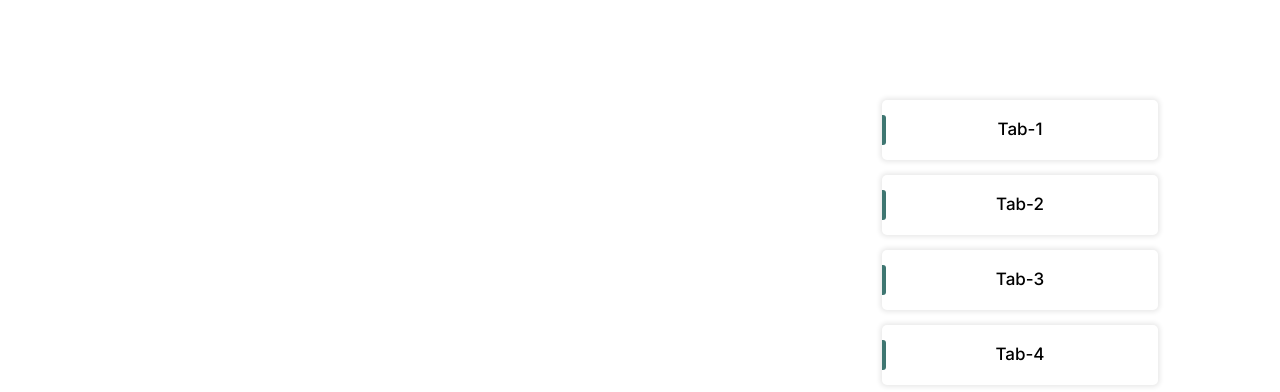
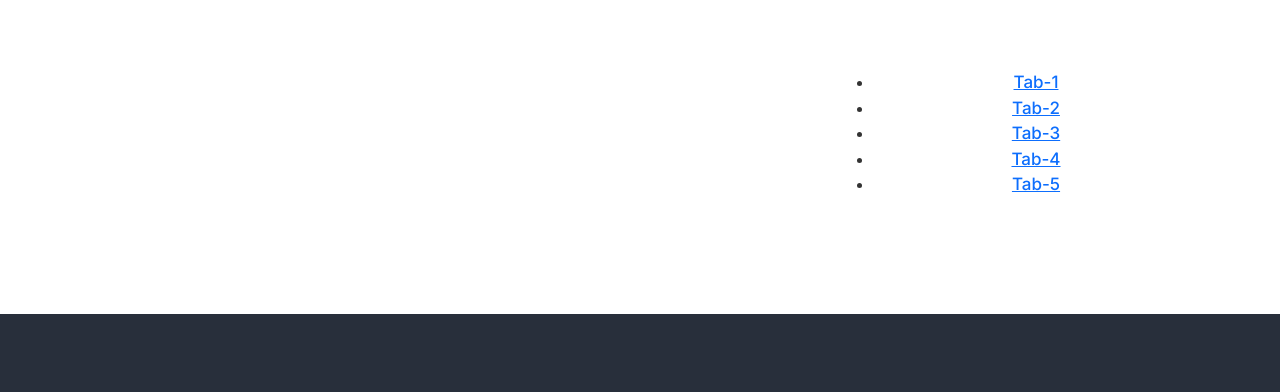
Before and after one commit to wtechyteam/WtechyReact, a React (Create React App) app: page /insights/1 in a window 1280 px wide. Shown: the part 380-772 px from the top of the page. Built offline with nearby package versions, Linux system fonts and the light colour scheme; no server answers.

Commit message:
v-branch

```diff
--- a/src/App.scss
+++ b/src/App.scss
@@ -64,6 +64,7 @@ img {
 .fontInter{
   font-family: "Inter", sans-serif ;
 }
+
 // ================v-css===================
 
 .customForm{
--- a/src/assets/styles/customStyle.scss
+++ b/src/assets/styles/customStyle.scss
@@ -12,56 +12,6 @@
   -webkit-box-orient: vertical;
   overflow: hidden;
 }
-
-.news_tabs {
-  display: grid;
-  grid-template-columns: repeat(1, 1fr);
-  grid-gap: 15px;
-  list-style: none;
-  padding: 30px 40px;
-  position: sticky;
-  top: 10%;
-
-  .news_btn {
-    border-radius: 5px;
-    box-shadow: 0 0 5px 2px rgba(0, 0, 0, .09);
-    text-align: center;
-    position: relative;
-
-    a {
-      text-decoration: none;
-      color: #000;
-      padding: 10px 15px;
-      min-height: 60px;
-
-    }
-
-    &:hover {
-      box-shadow: 0 0 26px 4px rgba(0, 0, 0, .11);
-
-      a {
-        color: var(--secondary);
-      }
-
-    }
-
-    &::before {
-      content: "";
-      width: 4px;
-      height: 30px;
-      background: var(--secondary);
-      position: absolute;
-      left: 0;
-      top: 50%;
-      transform: translateY(-50%);
-      display: block;
-      border-radius: 0 3px 3px 0;
-    }
-  }
-}
-
-
-
 
 /******Custom Utility CSS Start*******/
 .logo_title {
@@ -403,6 +353,11 @@
   }
 }
 
+
+.modal-content{
+  width: calc(100% - 30px);
+  margin: 0 auto;
+}
 /******Custom Utility CSS End*******/
 
 
@@ -742,6 +697,13 @@
   box-shadow: 0 0 5px 2px rgba(0, 0, 0, .09);
   padding: 0;
 
+  @media (max-width:578px) {
+    right: 0px;
+    top:0px;
+    width: 35px;
+  height: 35px;
+  }
+
   &:hover {
     background-color: #000;
     color: #fff;
@@ -750,6 +712,14 @@
   svg {
     font-size: 25px;
   }
+}
+.video_popup{
+  width: 100%;
+  height: 420px;
+  @media (max-width:576.98px) {
+    height: 300px;
+  }
+
 }
 
 // **********************Loading-page start*********************
--- a/src/components/AboutUs.jsx
+++ b/src/components/AboutUs.jsx
@@ -267,7 +267,7 @@ const AboutUs = () => {
                             <Modal size='lg' centered show={showIntro} onHide={handleCloseModal}>
                                 <button className='popupClose dBtn' onClick={() => handleCloseModal()} title="Close"><IoCloseOutline /></button>
                                 <Modal.Body className=''>
-                                    <iframe width="100%" height="420" src={activeVideo.video_url} title="YouTube video player" frameBorder="0" allow="accelerometer; autoplay; clipboard-write; encrypted-media; gyroscope; picture-in-picture; web-share" referrerPolicy="strict-origin-when-cross-origin" allowFullScreen></iframe>
+                                    <iframe className='video_popup' src={activeVideo.video_url} title="YouTube video player" frameBorder="0" allow="accelerometer; autoplay; clipboard-write; encrypted-media; gyroscope; picture-in-picture; web-share" referrerPolicy="strict-origin-when-cross-origin" allowFullScreen></iframe>
                                 </Modal.Body>
                             </Modal>
                         )}
```
Also changed, not shown: build-utilities/allPosts.js (added, +33 -0 lines), build-utilities/generate-robots.js (added, +11 -0 lines), build-utilities/generate-sitemap.js (added, +25 -0 lines), public/robots.txt (deleted), public/sitemap.txt (deleted), 1 other file (tests, documents, lock files or other folders).
